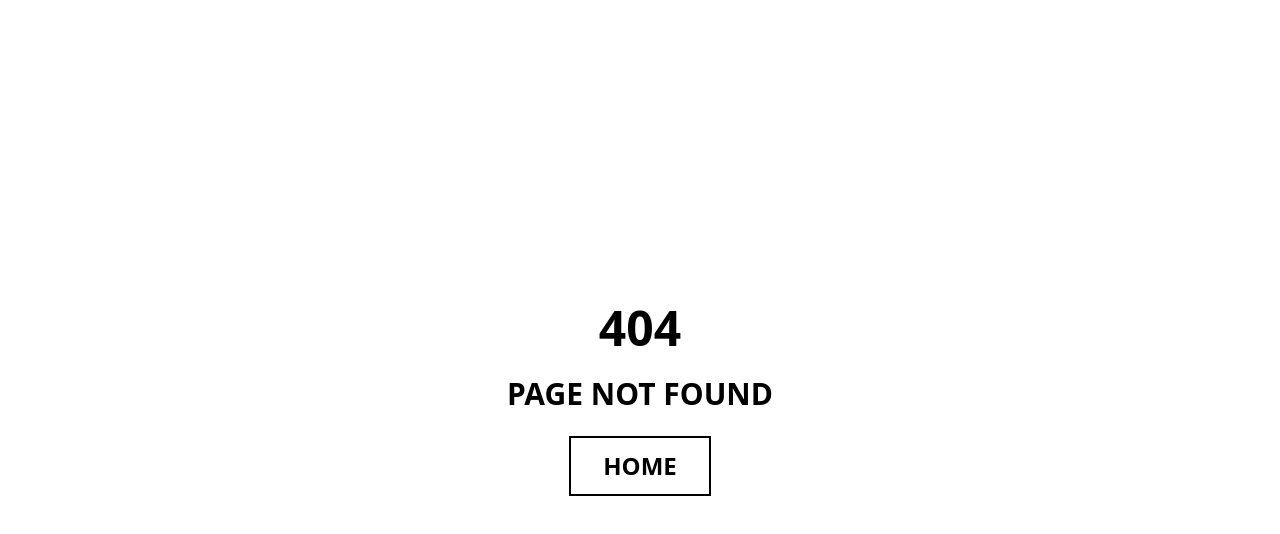
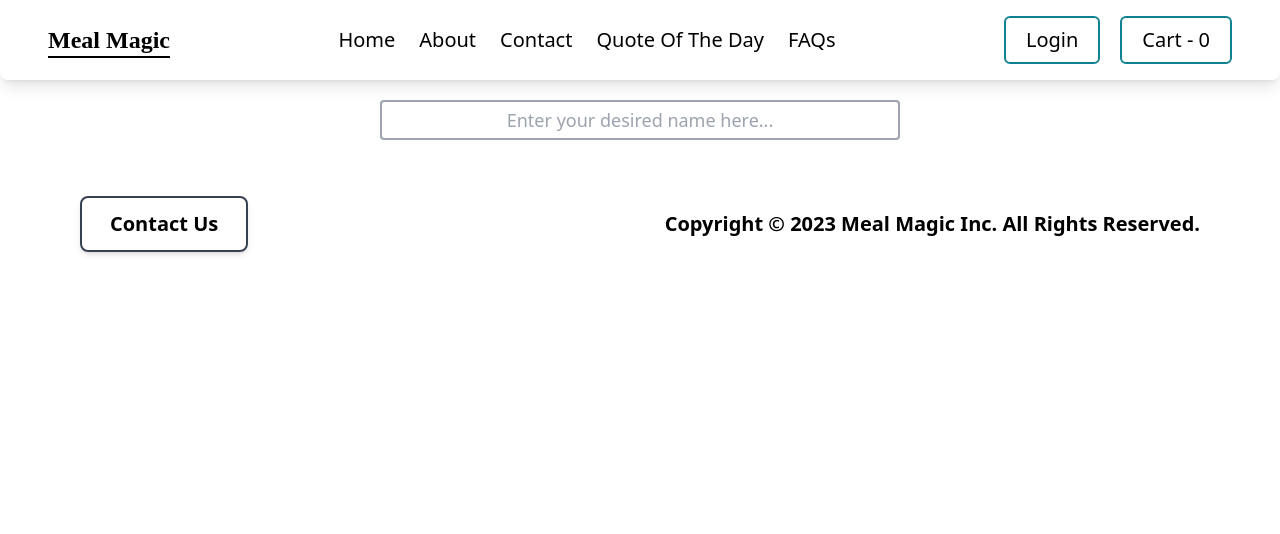
Before and after one commit to emshivam01/Food-Ordering-App, a React (Vite) app: page /cart in a window 1280 px wide. Before the commit this address had no page. Shown: the top 534 px of the page. Built offline with nearby package versions, Linux system fonts and the light colour scheme; a web font is replaced by a local one.

Commit message:
Implementing "add to cart" feature

```diff
--- a/package.json
+++ b/package.json
@@ -16,9 +16,11 @@
     "tailwindcss": "^3.3.2"
   },
   "dependencies": {
+    "@reduxjs/toolkit": "^1.9.5",
     "formik": "^2.2.9",
     "react": "^18.2.0",
     "react-dom": "^18.2.0",
+    "react-redux": "^8.0.5",
     "react-router-dom": "^6.10.0",
     "yup": "^1.1.1"
   }
--- a/src/Components/Body.js
+++ b/src/Components/Body.js
@@ -36,7 +36,7 @@ function Body() {
     <ShimmerUI />
   ) : (
     <>
-      <div className="my-10 " >
+      <div className="my-10 ">
         <div className="flex justify-center items-center gap-4 p-2 mb-10">
           <input
             className="w-[420px] h-10 px-4 py-1 text-lg text-center font-medium border-2 border-gray-400 rounded "
--- /dev/null
+++ b/src/Components/Cart.js
@@ -0,0 +1,9 @@
+const Cart = () => {
+  return (
+    <div>
+
+    </div>
+  );
+};
+
+export default Cart;
--- a/src/Components/Navbar.js
+++ b/src/Components/Navbar.js
@@ -2,12 +2,16 @@ import { useContext, useState } from "react";
 import logo from "../../assets/logo.png";
 import { Link, useLocation } from "react-router-dom";
 import BrandNameContext from "../../utlis/BrandNameContext";
+import { useSelector } from "react-redux";
+import store from "../../utlis/Store";
 
 const Navbar = () => {
   const { pathname } = useLocation();
 
   const { name } = useContext(BrandNameContext);
 
+  const cartItem = useSelector((store) => store.cart.items);
+  console.log(cartItem);
   return (
     <div className="flex justify-between items-center px-12 py-4 shadow-lg rounded-b-lg">
       {console.log(name)}
@@ -57,9 +61,12 @@ const Navbar = () => {
             </button>
           </Link>
         ) : null}
-        <button className="p-2 px-5 font-medium text-xl  border-2 border-[#118091] rounded-md hover:bg-[#118091] hover:text-white transition-colors delay-100">
-          Cart
-        </button>
+        <Link
+          className="p-2 px-5 font-medium text-xl  border-2 border-[#118091] rounded-md hover:bg-[#118091] hover:text-white transition-colors delay-100"
+          to="/cart"
+        >
+          Cart - {cartItem.length}
+        </Link>
       </div>
     </div>
   );
--- a/src/Components/QuoteOfTheDayClass.js
+++ b/src/Components/QuoteOfTheDayClass.js
@@ -32,7 +32,7 @@ class QuoteOfTheDay extends React.Component {
   render() {
     console.log("render");
     return (
-      <div className=" flex justify-center items-center h-[70vh]">
+      <div className=" flex justify-center items-center h-[68vh]">
         <span className="text-4xl font-bold">
           " {this.state.Quote} {this.state.Author} "
         </span>
--- a/src/Components/Restaurant.js
+++ b/src/Components/Restaurant.js
@@ -1,9 +1,17 @@
 import { useEffect, useState } from "react";
 import { IMG_URL } from "../config";
 import useGetRestaurantDetais from "../../utlis/useGetRestaurantDetails";
+import { useDispatch } from "react-redux";
+import { addItem } from "../../utlis/cartSlice";
 
 const Restaurant = () => {
   const RestaurantData = useGetRestaurantDetais();
+
+  const dispatch = useDispatch();
+
+  const addToCart = (menu) => {
+    dispatch(addItem(menu));
+  };
 
   return (
     <>
@@ -70,8 +78,19 @@ const Restaurant = () => {
           {RestaurantData?.data?.cards[2]?.groupedCard?.cardGroupMap?.REGULAR?.cards[2]?.card?.card?.itemCards.map(
             (menu, i) => {
               return (
-                <li className="text-xl font-medium mb-2" key={i}>
-                  {menu?.card?.info?.name}
+                <li
+                  className="flex justify-between items-center text-xl w-96 font-medium m-3 p-3 border-2 border-gray-200 rounded-md"
+                  key={i}
+                >
+                  {menu?.card?.info?.name}{" "}
+                  <button
+                    onClick={() => {
+                      addToCart(menu);
+                    }}
+                    className="px-3 bg-green-300  rounded-md shadow-md"
+                  >
+                    Add
+                  </button>
                 </li>
               );
             }
--- /dev/null
+++ b/utlis/cartSlice.js
@@ -0,0 +1,19 @@
+import { createSlice } from "@reduxjs/toolkit";
+
+const cartSlice = createSlice({
+  name: "cart",
+  initialState: {
+    items: [],
+  },
+  reducers: {
+    addItem: (state, action) => {
+      state.items.push(action.payload);
+    },
+    clearCart: (state) => {
+      state.items = [];
+    },
+  },
+});
+export const { addItem, removeItem, clearCart } = cartSlice.actions;
+
+export default cartSlice.reducer;
--- /dev/null
+++ b/utlis/store.js
@@ -0,0 +1,10 @@
+import { configureStore } from "@reduxjs/toolkit";
+import cartSlice from "./cartSlice";
+
+const store = configureStore({
+  reducer: {
+    cart: cartSlice,
+  },
+});
+
+export default store;
```
Also changed, not shown: App.js (+9 -0 lines), 1 other file (tests, documents, lock files or other folders).
